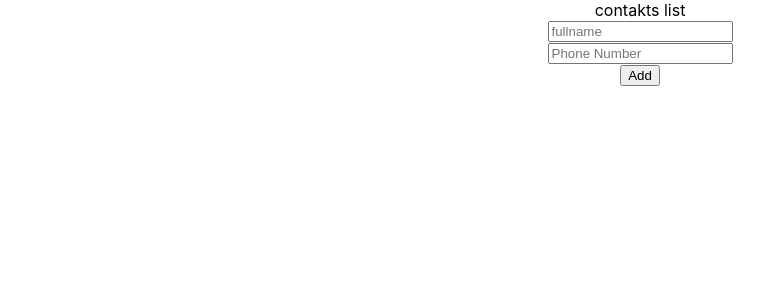
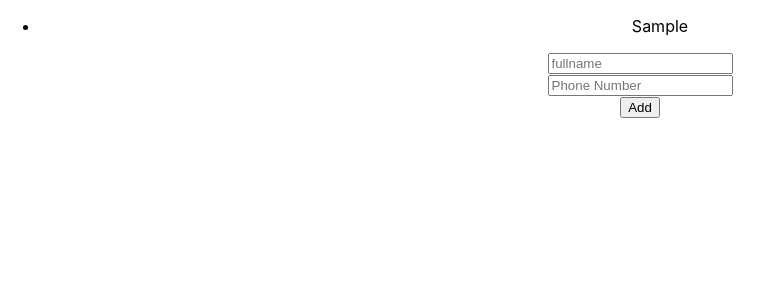
Before and after one commit to mkisecok/Contact-list, a React (Create React App) app in the folder contact-list/: page / in a window 1280 px wide. Both pictures are taken after typing "Sample", "Sample" into the empty fields and a click on the button "Add". Shown: the top 300 px of the page, without its empty margins (0-773 px from the left). Built offline with nearby package versions, Linux system fonts and the light colour scheme.

Commit message:
Add ul item in List component

```diff
--- a/contact-list/src/components/Contacts/List/index.js
+++ b/contact-list/src/components/Contacts/List/index.js
@@ -1,9 +1,16 @@
 import React from 'react'
 
-const List = () => {
+const List = ({contacts}) => {
     return (
         <div>
-            contakts list
+            <ul>
+                {
+                    contacts.map((contact, index)=>
+                        <li key={index}>{contact.fullname}</li>
+
+                    )
+                }
+            </ul>
         </div>
     )
 }
--- a/contact-list/src/components/Contacts/index.js
+++ b/contact-list/src/components/Contacts/index.js
@@ -8,7 +8,7 @@
 
     return (
         <div>
-            <List/>
+            <List contacts={contacts}/>
             <Form addContacts={setContacts} contacts={contacts} />
         </div>
     )
```
